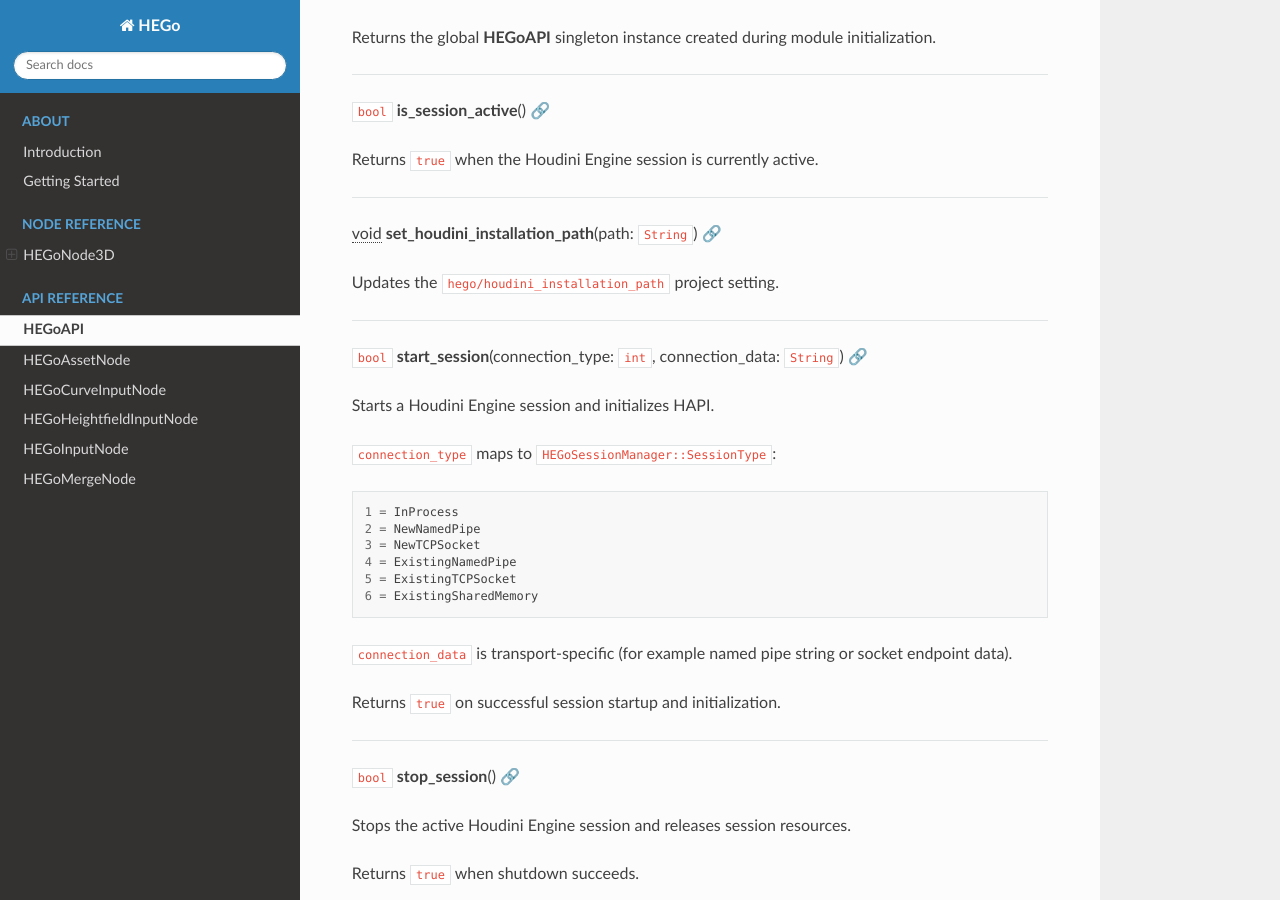
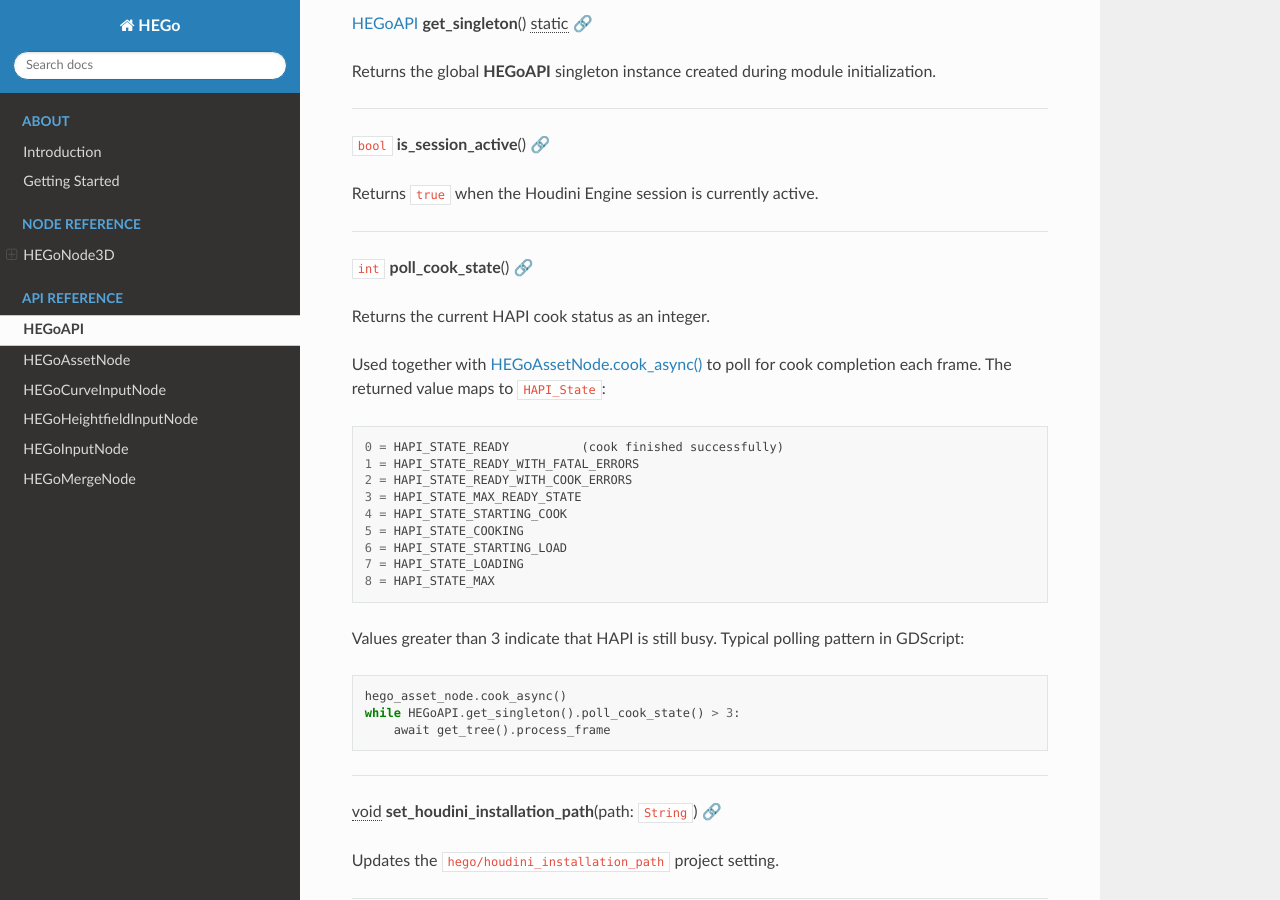
Before and after one commit to peterprickarz/hego, a Sphinx documentation site: the page built from docs/classes/class_hegoapi.rst, in a window 1280 px wide and 900 px high, scrolled down 1513 px. Built offline with Sphinx 7.4.7 and the Read the Docs theme 3.1.0, drawn with Linux system fonts in a browser that asks for light colours.

Commit message:
Basic async cooking

```diff
--- a/docs/classes/class_hegoapi.rst
+++ b/docs/classes/class_hegoapi.rst
@@ -45,6 +45,8 @@
    | :ref:`HEGoAPI<class_HEGoAPI>` | :ref:`get_singleton<class_HEGoAPI_method_get_singleton>`\ (\ ) |static|                                                 |
    +-------------------------------+-------------------------------------------------------------------------------------------------------------------------+
    | ``bool``                      | :ref:`is_session_active<class_HEGoAPI_method_is_session_active>`\ (\ )                                                  |
+   +-------------------------------+-------------------------------------------------------------------------------------------------------------------------+
+   | ``int``                       | :ref:`poll_cook_state<class_HEGoAPI_method_poll_cook_state>`\ (\ )                                                      |
    +-------------------------------+-------------------------------------------------------------------------------------------------------------------------+
    | |void|                        | :ref:`set_houdini_installation_path<class_HEGoAPI_method_set_houdini_installation_path>`\ (\ path\: ``String``\ )       |
    +-------------------------------+-------------------------------------------------------------------------------------------------------------------------+
@@ -130,6 +132,44 @@
 
 ----
 
+.. _class_HEGoAPI_method_poll_cook_state:
+
+.. rst-class:: classref-method
+
+``int`` **poll_cook_state**\ (\ ) :ref:`🔗<class_HEGoAPI_method_poll_cook_state>`
+
+Returns the current HAPI cook status as an integer.
+
+
+
+Used together with :ref:`HEGoAssetNode.cook_async()<class_HEGoAssetNode_method_cook_async>` to poll for cook completion each frame. The returned value maps to ``HAPI_State``:
+
+::
+
+    0 = HAPI_STATE_READY          (cook finished successfully)
+    1 = HAPI_STATE_READY_WITH_FATAL_ERRORS
+    2 = HAPI_STATE_READY_WITH_COOK_ERRORS
+    3 = HAPI_STATE_MAX_READY_STATE
+    4 = HAPI_STATE_STARTING_COOK
+    5 = HAPI_STATE_COOKING
+    6 = HAPI_STATE_STARTING_LOAD
+    7 = HAPI_STATE_LOADING
+    8 = HAPI_STATE_MAX
+
+
+
+Values greater than 3 indicate that HAPI is still busy. Typical polling pattern in GDScript:
+
+.. code-block:: gdscript
+
+    hego_asset_node.cook_async()
+    while HEGoAPI.get_singleton().poll_cook_state() > 3:
+        await get_tree().process_frame
+
+.. rst-class:: classref-item-separator
+
+----
+
 .. _class_HEGoAPI_method_set_houdini_installation_path:
 
 .. rst-class:: classref-method
```
Also changed, not shown: docs/classes/class_hegoassetnode.rst (+28 -0 lines), 10 other files.
